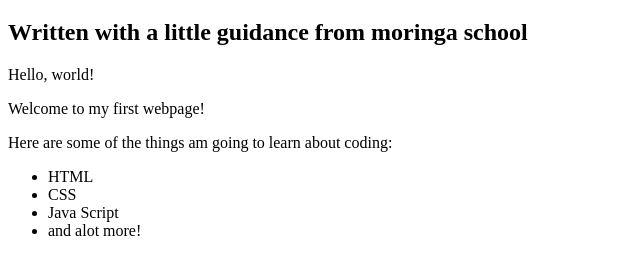
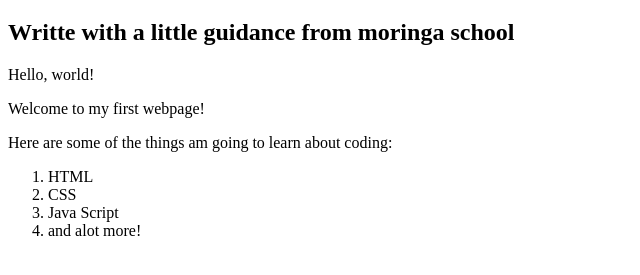
Before and after one commit to emakuthi/my-first-webpage, a plain HTML site: page My-first-webpage.html in a window 1280 px wide. Shown: the part 61-336 px from the top of the page, without its empty margins (0-640 px from the left). Drawn offline with Linux system fonts and the light colour scheme.

Commit message:
Added ordered list tag

```diff
--- a/My-first-webpage.html
+++ b/My-first-webpage.html
@@ -5,15 +5,15 @@
     </head>
     <body>
        <h1>My First Webpage</h1>
-       <h2>Written with a little guidance from moringa school</h2>
+       <h2>Writte with a little guidance from moringa school</h2>
        <p>Hello, world!</p>
        <p>Welcome to my first webpage!</p>
        <p>Here are some of the things am going to learn about coding:</p>
-       <ul>
+       <ol>
            <li>HTML</li>
            <li>CSS</li>
            <li>Java Script</li>
            <li>and alot more!</li>
-       </ul>
+       </ol>
     </body>
 </html>
```
